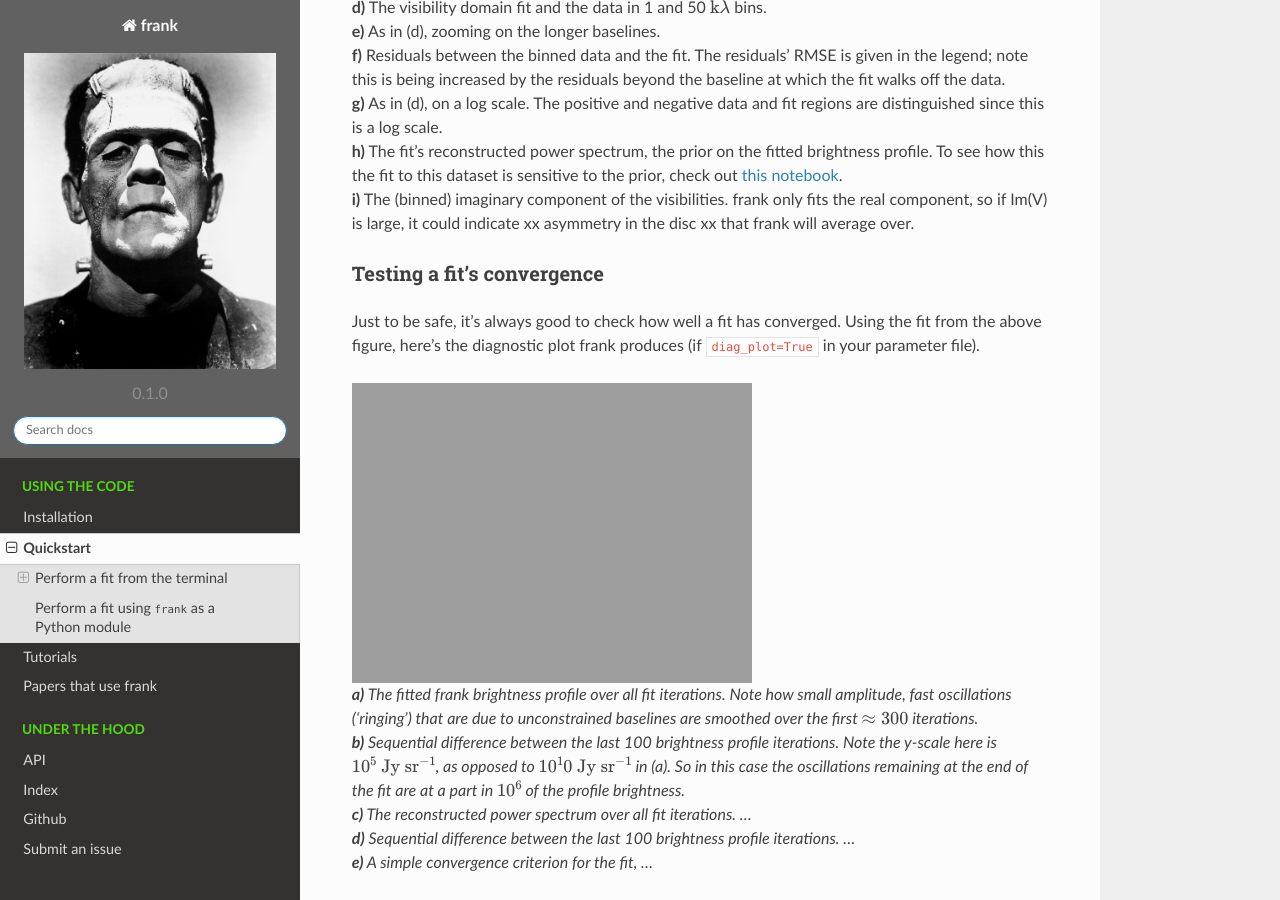
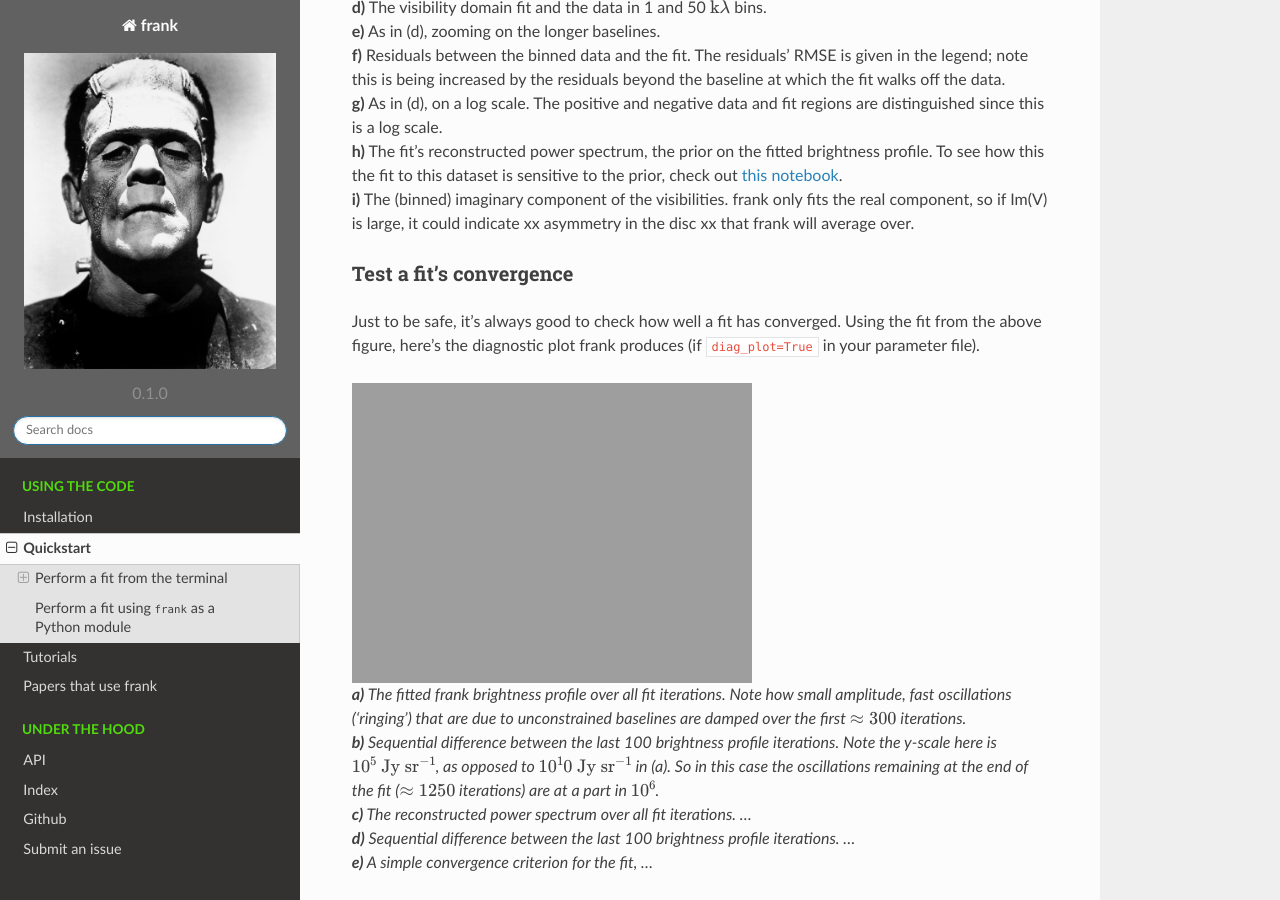
Before and after one commit to discsim/frank, a Sphinx documentation site: the page built from docs/quickstart.rst, in a window 1280 px wide and 900 px high, scrolled down 2307 px. Built offline with Sphinx 7.4.7 and the Read the Docs theme 2.0.0, drawn with Linux system fonts in a browser that asks for light colours; formulas are drawn with MathJax 3; pages that are not in the unit, such as notebooks, are missing from menus.

```diff
--- a/docs/quickstart.rst
+++ b/docs/quickstart.rst
@@ -88,7 +88,7 @@
 **i)** The (binned) imaginary component of the visibilities. frank only fits the real component, so if Im(V) is large,
 it could indicate xx asymmetry in the disc xx that frank will average over.
 
-Testing a fit's convergence
+Test a fit's convergence
 ###########################
 Just to be safe, it's always good to check how well a fit has converged. Using the fit from the above figure,
 here's the diagnostic plot frank produces (if `diag_plot=True` in your parameter file).
@@ -99,10 +99,10 @@
 
  **a)** The fitted frank brightness profile over all fit iterations.
  Note how small amplitude, fast oscillations ('ringing') that are due to unconstrained
- baselines are smoothed over the first :math:`\approx 300` iterations. |br|
+ baselines are damped over the first :math:`\approx 300` iterations. |br|
  **b)** Sequential difference between the last 100 brightness profile iterations.
  Note the y-scale here is :math:`10^5\ {\rm Jy\ sr}^{-1}`, as opposed to :math:`10^10\ {\rm Jy\ sr}^{-1}` in (a).
- So in this case the oscillations remaining at the end of the fit are at a part in :math:`10^6` of the profile brightness.
+ So in this case the oscillations remaining at the end of the fit (:math:`\approx 1250` iterations) are at a part in :math:`10^6`.
  |br|
  **c)** The reconstructed power spectrum over all fit iterations. ... |br|
  **d)** Sequential difference between the last 100 brightness profile iterations. ... |br|
```
Also changed, not shown: 1 other file.
